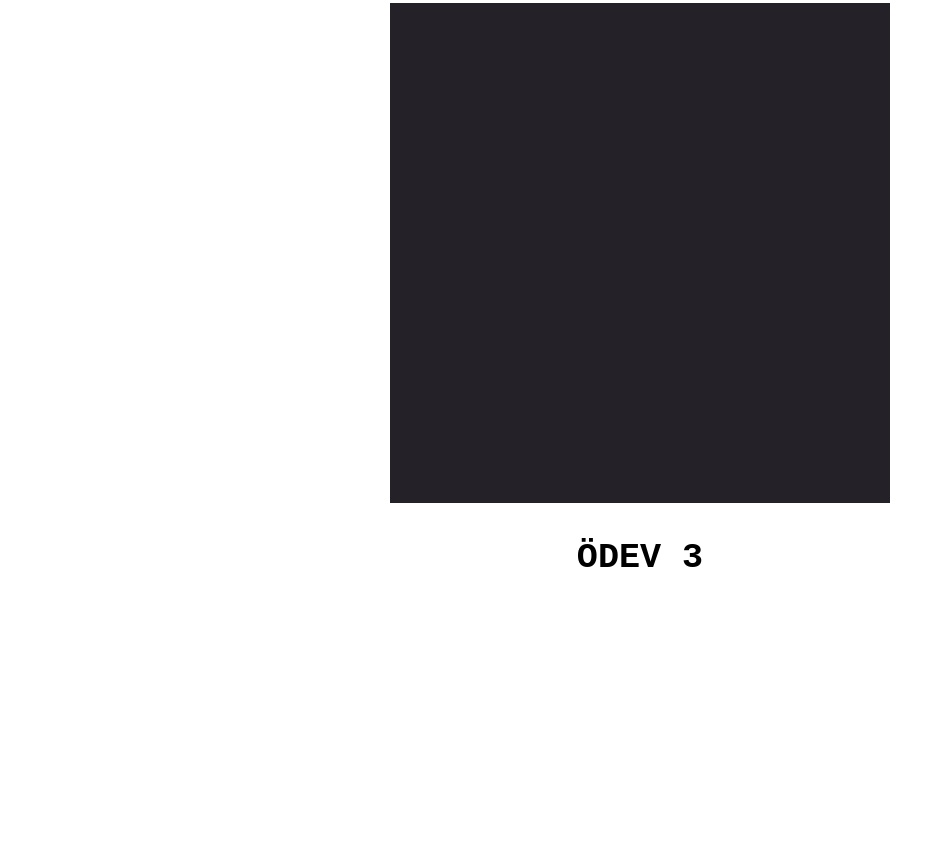
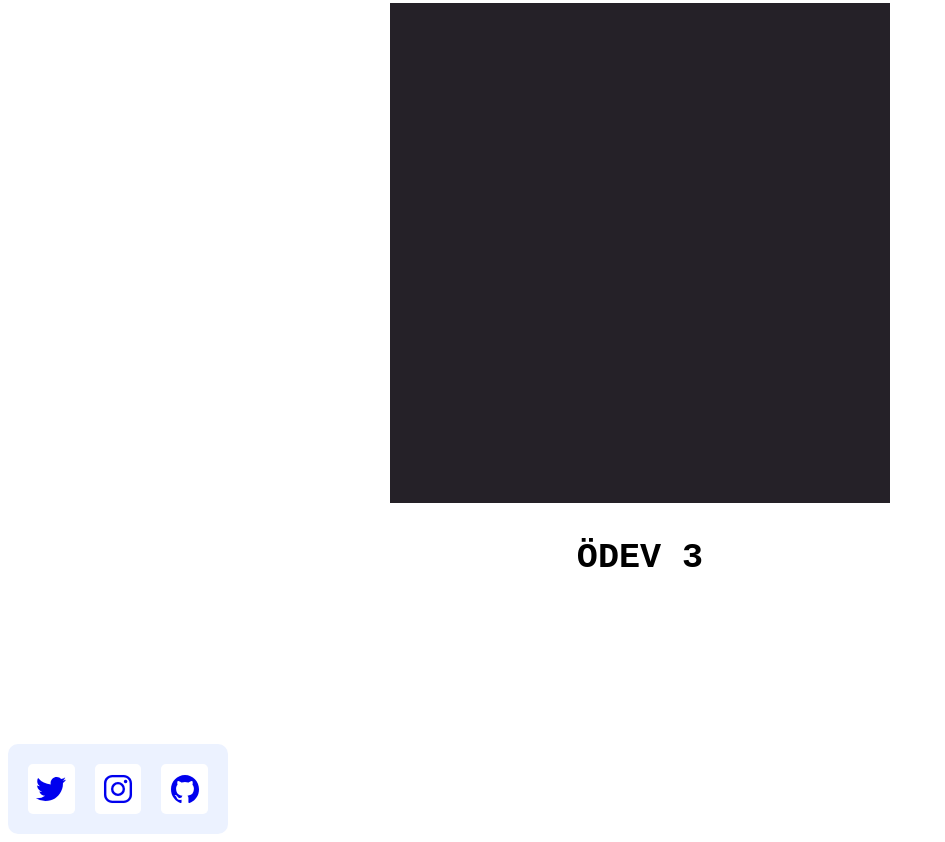
Before and after one commit to tahakocal/GrafikWeb, a plain HTML site: page index.html in a window 1280 px wide. Shown: the part 986-1828 px from the top of the page, without its empty margins (0-945 px from the left). Before the commit the page ends 1738 px from the top, so only its background shows below. Drawn offline with nearby package versions, Linux system fonts and the light colour scheme; a script that the page names is missing.

Commit message:
socialicon

```diff
--- a/css/style.css
+++ b/css/style.css
@@ -19,3 +19,34 @@ text-align: center;
 font-size: 30px;
 font-family: 'Courier New', Courier, monospace;
 }
+
+.social{
+    width: 200px;
+    display: flex;
+    padding: 10px;
+    border-radius: 10px;
+    background: #ECF2FF;
+}
+
+.social >a{
+    width: 25%;
+    font-size: 2rem;
+    height: 50px;
+    display: flex;
+    justify-content: center;
+    align-items: center;
+    cursor: pointer;
+    text-decoration: none;
+    border-radius: 5px;
+    background: #fff;
+    margin: 10px;
+    transition: 0.4s;
+    box-shadow: rgb(204, 219, 232)
+    3px 3px 6px 0px
+    rgba(255, 255, 255)
+    -3px -3px 6px 1px;
+}
+
+.social >a:hover{
+    transform: translateY(-10px);
+}
--- a/index.html
+++ b/index.html
@@ -9,7 +9,8 @@
 <link rel="preconnect" href="https://fonts.gstatic.com" crossorigin="">
 <link rel="preconnect" href="https://fonts.googleapis.com">
 <link href="/css/style.css" rel="stylesheet" type="text/css">
-
+<script type="module" src="https://unpkg.com/ionicons@5.5.2/dist/ionicons/ionicons.esm.js"></script>
+<script nomodule src="https://unpkg.com/ionicons@5.5.2/dist/ionicons/ionicons.js"></script>
 
 </head>
 <body>
@@ -28,6 +29,7 @@
     <td> <a href="https://www.instagram.com/tahakocal/"><img src="src/ben.png" width="130" height="130"></a>  </td>
     </table>
 </div>
+
 
 <br>
 
@@ -53,5 +55,11 @@
     </iframe>
 </div>
 
+<div class="social">
+    <a href="https://twitter.com/tahakocal">    <ion-icon name="logo-twitter">      </ion-icon>     </a>
+    <a href="https://www.instagram.com/tahakocal/">    <ion-icon name="logo-instagram">    </ion-icon>     </a>
+    <a href="https://github.com/tahakocal">    <ion-icon name="logo-github">     </ion-icon>     </a>
+</div>
+
 </body>
 </html>
```
